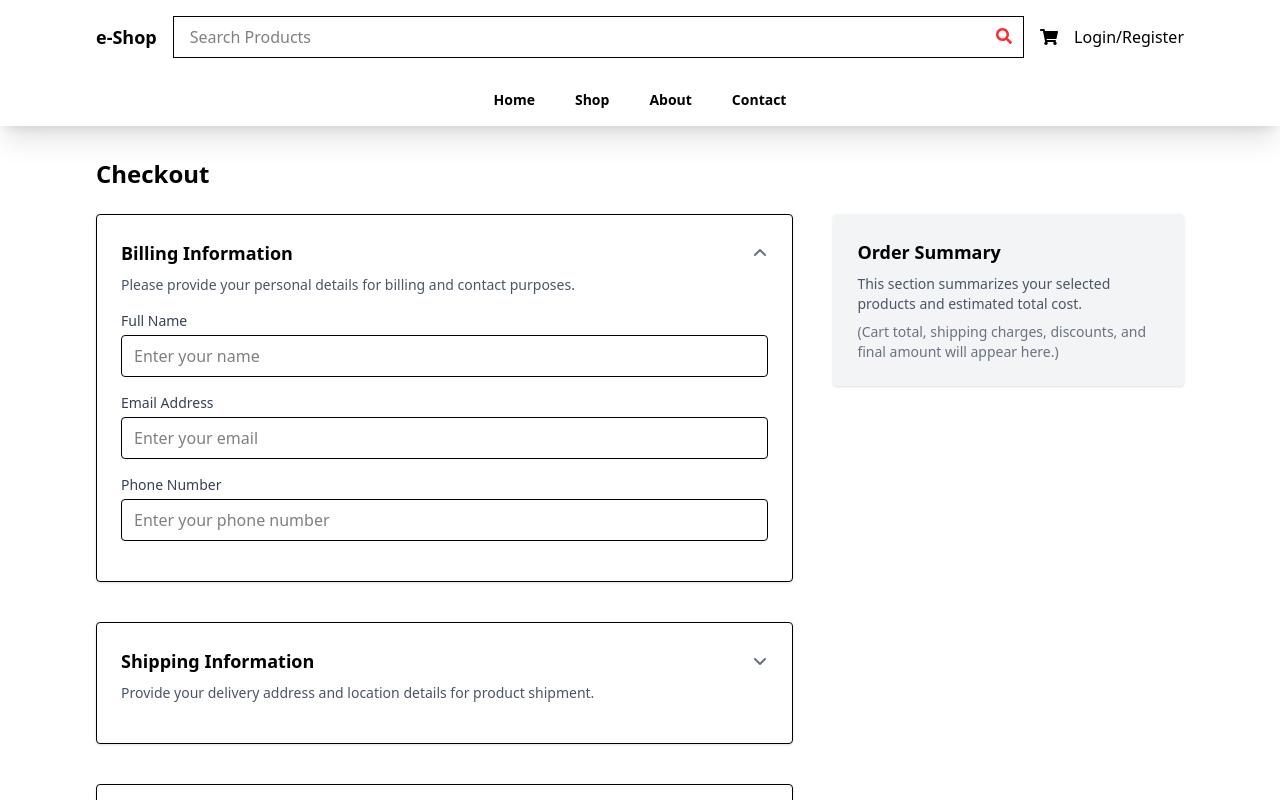
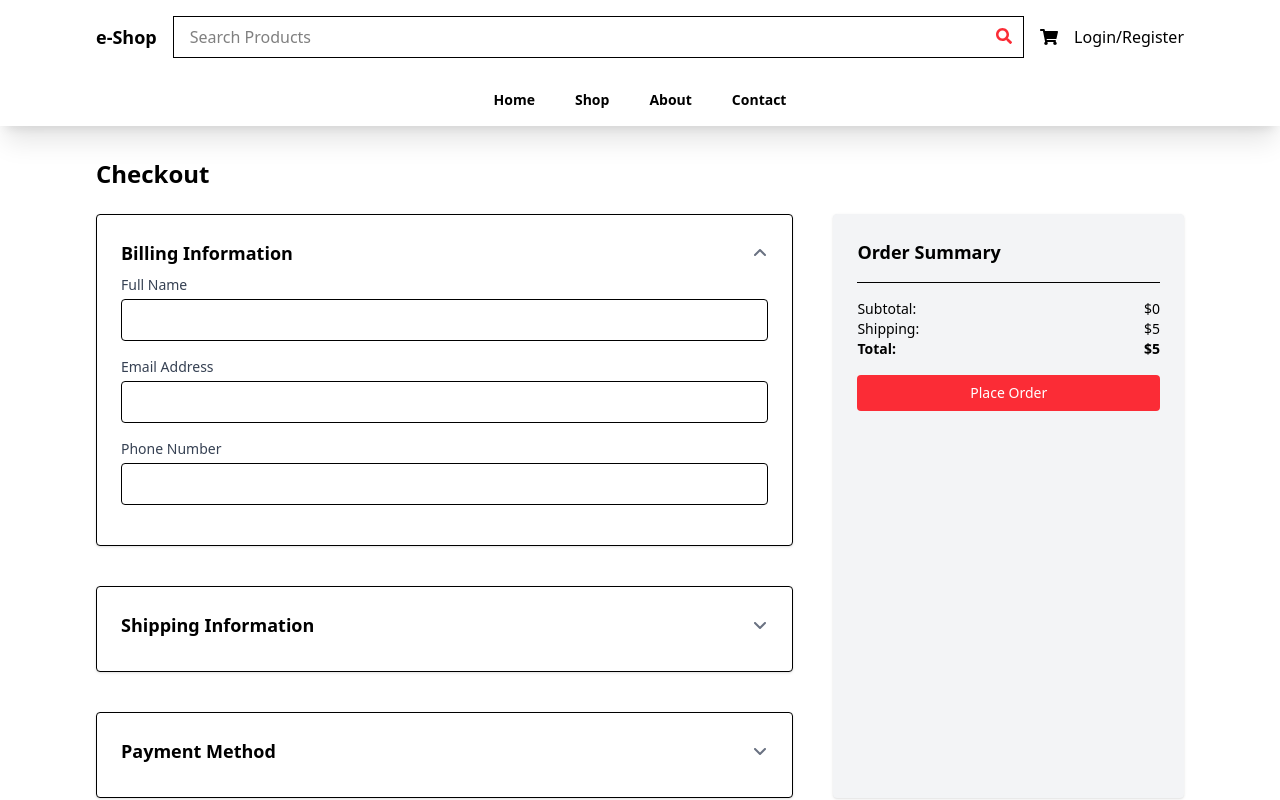
Before and after one commit to Uzair171/e-shop, a React (Vite) app: page /checkout in a window 1280 px wide. Shown: the top 800 px of the page. Built offline with nearby package versions, Linux system fonts and the light colour scheme; the HTML template or start-up script is replaced by a standard one.

Commit message:
order summary

```diff
--- a/src/App.jsx
+++ b/src/App.jsx
@@ -5,8 +5,10 @@ import Shop from "./pages/Shop.jsx";
 import Footer from "./components/Footer.jsx";
 import Cart from "./pages/Cart.jsx";
 import CheckOut from "./pages/CheckOut.jsx";
+import { useState } from "react";
 
 export default function App() {
+  const [order, setOrder] = useState([]);
   return (
     <BrowserRouter>
       <Navbar />
@@ -14,7 +16,7 @@ export default function App() {
         <Route path={"/"} element={<Home />} />
         <Route path={"/shop"} element={<Shop />} />
         <Route path={"/cart"} element={<Cart />} />
-        <Route path={"/checkout"} element={<CheckOut />} />
+        <Route path={"/checkout"} element={<CheckOut setOrder={setOrder} />} />
       </Routes>
       <Footer />
     </BrowserRouter>
--- a/src/components/Footer.jsx
+++ b/src/components/Footer.jsx
@@ -52,7 +52,10 @@ export default function Footer() {
               placeholder="Enter Email"
               className="w-full p-2 rounded-l-lg bg-gray-800 border border-gray-600"
             />
-            <button className="bg-red-600 text-white px-4 py-2 rounded-r-lg border">
+            <button
+              className="bg-red-600 text-white px-4 py-2 rounded-r-lg border cursor-pointer"
+              onClick={(e) => e.preventDefault()}
+            >
               Subscribe
             </button>
           </form>
--- a/src/pages/CheckOut.jsx
+++ b/src/pages/CheckOut.jsx
@@ -1,20 +1,27 @@
 import React from "react";
+import { useSelector } from "react-redux";
 import { FaAngleDown } from "react-icons/fa6";
 
 export default function CheckOut() {
+  const cart = useSelector((state) => state.cart);
+
+  const [shippingInfo, setShippingInfo] = React.useState({
+    address: "",
+    city: "",
+    zipCode: "",
+  });
+
+  const [submittedOrder, setSubmittedOrder] = React.useState(null);
   const [billingToggle, setBillingToggle] = React.useState(false);
   const [shippingToggle, setShippingToggle] = React.useState(true);
   const [paymentToggle, setPaymentToggle] = React.useState(true);
-  const [paymentMethod, setPaymentMethod] = React.useState("");
 
   return (
     <div className="container mx-auto py-8 min-h-96 px-4 md:px-16 lg:px-24">
       <h3 className="text-2xl font-semibold mb-6">Checkout</h3>
 
-      <div className="flex flex-col md:flex-row gap-10 items-start">
-        {/* Left: Form Sections */}
+      <div className="flex flex-col md:flex-row gap-10">
         <div className="flex flex-col gap-10 w-full md:w-2/3">
-          {/* Billing Info */}
           <div className="bg-white border rounded shadow-sm p-6">
             <div className="flex items-center justify-between mb-2">
               <h4 className="text-lg font-semibold">Billing Information</h4>
@@ -27,10 +34,6 @@ export default function CheckOut() {
                 <FaAngleDown className="text-gray-500" />
               </div>
             </div>
-            <p className="text-sm text-gray-600 mb-4">
-              Please provide your personal details for billing and contact
-              purposes.
-            </p>
             <div
               className={`transition-all duration-500 ease-in-out overflow-hidden ${
                 billingToggle
@@ -44,7 +47,6 @@ export default function CheckOut() {
                 </label>
                 <input
                   type="text"
-                  placeholder="Enter your name"
                   className="w-full border rounded px-3 py-2 outline-none"
                 />
               </div>
@@ -54,7 +56,6 @@ export default function CheckOut() {
                 </label>
                 <input
                   type="email"
-                  placeholder="Enter your email"
                   className="w-full border rounded px-3 py-2 outline-none"
                 />
               </div>
@@ -64,14 +65,12 @@ export default function CheckOut() {
                 </label>
                 <input
                   type="text"
-                  placeholder="Enter your phone number"
                   className="w-full border rounded px-3 py-2 outline-none"
                 />
               </div>
             </div>
           </div>
 
-          {/* Shipping Info */}
           <div className="bg-white border rounded shadow-sm p-6">
             <div className="flex items-center justify-between mb-2">
               <h4 className="text-lg font-semibold">Shipping Information</h4>
@@ -84,10 +83,6 @@ export default function CheckOut() {
                 <FaAngleDown className="text-gray-500" />
               </div>
             </div>
-            <p className="text-sm text-gray-600 mb-4">
-              Provide your delivery address and location details for product
-              shipment.
-            </p>
             <div
               className={`transition-all duration-500 ease-in-out overflow-hidden ${
                 shippingToggle
@@ -101,7 +96,13 @@ export default function CheckOut() {
                 </label>
                 <input
                   type="text"
-                  placeholder="Enter your address"
+                  value={shippingInfo.address}
+                  onChange={(e) =>
+                    setShippingInfo({
+                      ...shippingInfo,
+                      address: e.target.value,
+                    })
+                  }
                   className="w-full border rounded px-3 py-2 outline-none"
                 />
               </div>
@@ -111,7 +112,10 @@ export default function CheckOut() {
                 </label>
                 <input
                   type="text"
-                  placeholder="Enter your city"
+                  value={shippingInfo.city}
+                  onChange={(e) =>
+                    setShippingInfo({ ...shippingInfo, city: e.target.value })
+                  }
                   className="w-full border rounded px-3 py-2 outline-none"
                 />
               </div>
@@ -121,14 +125,19 @@ export default function CheckOut() {
                 </label>
                 <input
                   type="text"
-                  placeholder="Enter your zip code"
+                  value={shippingInfo.zipCode}
+                  onChange={(e) =>
+                    setShippingInfo({
+                      ...shippingInfo,
+                      zipCode: e.target.value,
+                    })
+                  }
                   className="w-full border rounded px-3 py-2 outline-none"
                 />
               </div>
             </div>
           </div>
 
-          {/* Payment Method */}
           <div className="bg-white border rounded shadow-sm p-6">
             <div className="flex items-center justify-between mb-2">
               <h4 className="text-lg font-semibold">Payment Method</h4>
@@ -141,10 +150,6 @@ export default function CheckOut() {
                 <FaAngleDown className="text-gray-500" />
               </div>
             </div>
-            <p className="text-sm text-gray-600 mb-4">
-              Choose your preferred payment method to complete the transaction
-              securely.
-            </p>
             <div
               className={`transition-all duration-500 ease-in-out overflow-hidden ${
                 paymentToggle
@@ -159,7 +164,6 @@ export default function CheckOut() {
                     name="payment"
                     value="card"
                     className="accent-red-500"
-                    onChange={(e) => setPaymentMethod(e.target.value)}
                   />
                   Card Payment
                 </label>
@@ -169,74 +173,71 @@ export default function CheckOut() {
                     name="payment"
                     value="cash"
                     className="accent-red-500"
-                    onChange={(e) => setPaymentMethod(e.target.value)}
                   />
                   Cash on Delivery
                 </label>
               </div>
-
-              {paymentMethod === "card" && (
-                <div className="mt-6 space-y-4">
-                  <div>
-                    <label className="block text-sm font-medium text-gray-700 mb-1">
-                      Cardholder Name
-                    </label>
-                    <input
-                      type="text"
-                      placeholder="Name on card"
-                      className="w-full border rounded px-3 py-2 outline-none"
-                    />
-                  </div>
-                  <div>
-                    <label className="block text-sm font-medium text-gray-700 mb-1">
-                      Card Number
-                    </label>
-                    <input
-                      type="text"
-                      placeholder="1234 5678 9012 3456"
-                      className="w-full border rounded px-3 py-2 outline-none"
-                    />
-                  </div>
-                  <div className="flex gap-4">
-                    <div className="w-1/2">
-                      <label className="block text-sm font-medium text-gray-700 mb-1">
-                        Expiry Date
-                      </label>
-                      <input
-                        type="text"
-                        placeholder="MM/YY"
-                        className="w-full border rounded px-3 py-2 outline-none"
-                      />
-                    </div>
-                    <div className="w-1/2">
-                      <label className="block text-sm font-medium text-gray-700 mb-1">
-                        CVV
-                      </label>
-                      <input
-                        type="password"
-                        placeholder="123"
-                        maxLength={4}
-                        className="w-full border rounded px-3 py-2 outline-none"
-                      />
-                    </div>
-                  </div>
-                </div>
-              )}
             </div>
           </div>
         </div>
 
-        {/* Right: Order Summary */}
         <div className="w-full md:w-1/3 bg-gray-100 p-6 rounded shadow-sm">
-          <h4 className="text-lg font-semibold mb-2">Order Summary</h4>
-          <p className="text-sm text-gray-600 mb-2">
-            This section summarizes your selected products and estimated total
-            cost.
-          </p>
-          <p className="text-sm text-gray-500">
-            (Cart total, shipping charges, discounts, and final amount will
-            appear here.)
-          </p>
+          <h4 className="text-lg font-semibold mb-4">Order Summary</h4>
+          <div className="space-y-4">
+            {cart.products.map((product, index) => (
+              <div key={index} className="flex items-start gap-4 pb-3">
+                <img
+                  src={product.image}
+                  alt={product.name}
+                  className="w-16 h-16 object-cover rounded"
+                />
+                <div className="flex-1">
+                  <p className="text-sm font-medium">{product.name}</p>
+                  <p className="text-sm text-gray-500">
+                    Qty: {product.quantity}
+                  </p>
+                  <p className="text-sm text-gray-500">
+                    ${product.price} × {product.quantity}
+                  </p>
+                </div>
+                <div className="text-right">
+                  <p className="text-sm font-semibold">
+                    ${product.price * product.quantity}
+                  </p>
+                </div>
+              </div>
+            ))}
+          </div>
+
+          <div className="border-t mt-4 pt-4 text-sm">
+            <p className="flex justify-between">
+              <span>Subtotal:</span>
+              <span>
+                $
+                {cart.products.reduce(
+                  (acc, p) => acc + p.price * p.quantity,
+                  0
+                )}
+              </span>
+            </p>
+            <p className="flex justify-between">
+              <span>Shipping:</span>
+              <span>$5</span>
+            </p>
+            <p className="flex justify-between font-semibold">
+              <span>Total:</span>
+              <span>
+                $
+                {cart.products.reduce(
+                  (acc, p) => acc + p.price * p.quantity,
+                  0
+                ) + 5}
+              </span>
+            </p>
+            <button className="w-full mt-4 bg-red-500 text-white py-2 px-4 rounded hover:bg-red-600">
+              Place Order
+            </button>
+          </div>
         </div>
       </div>
     </div>
```
